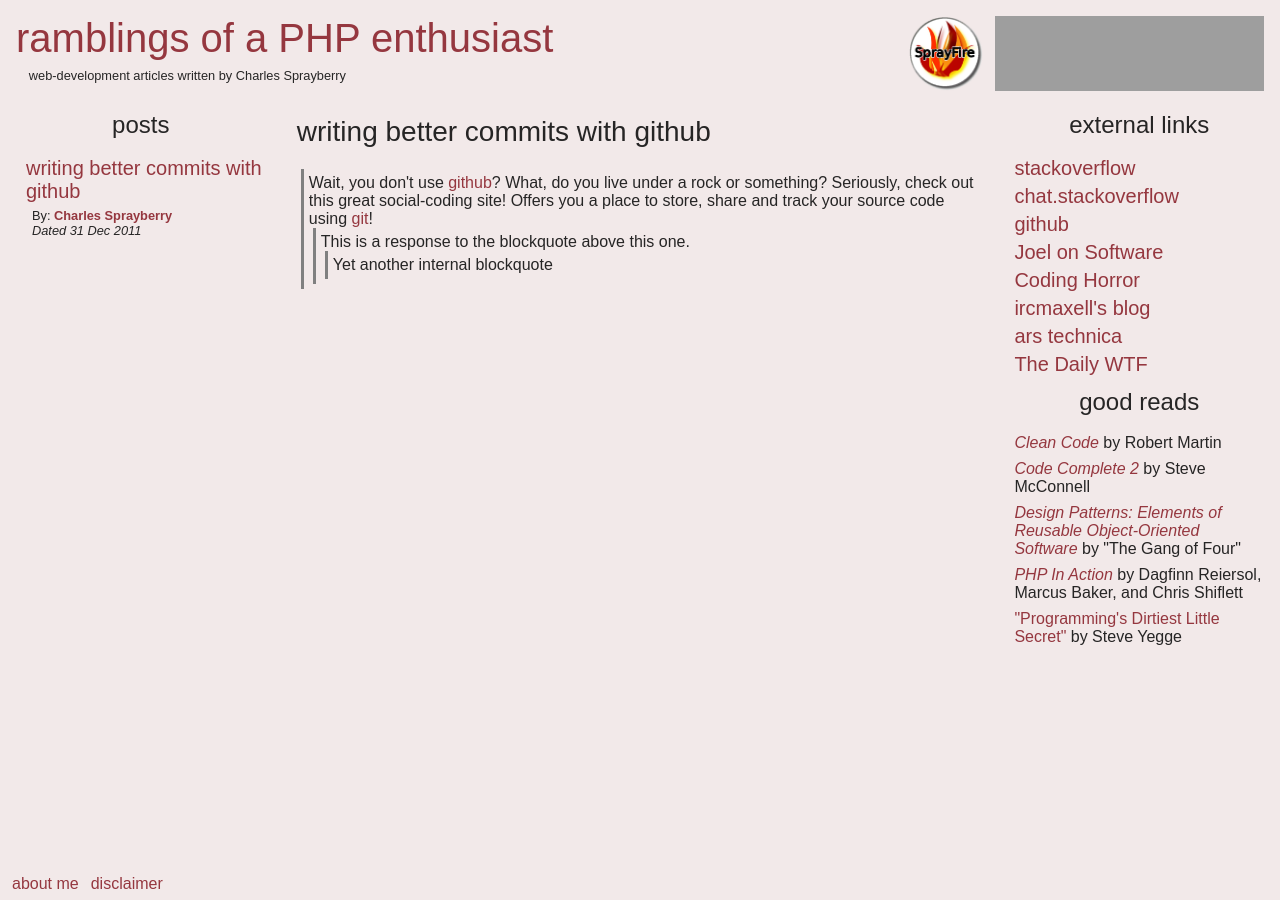
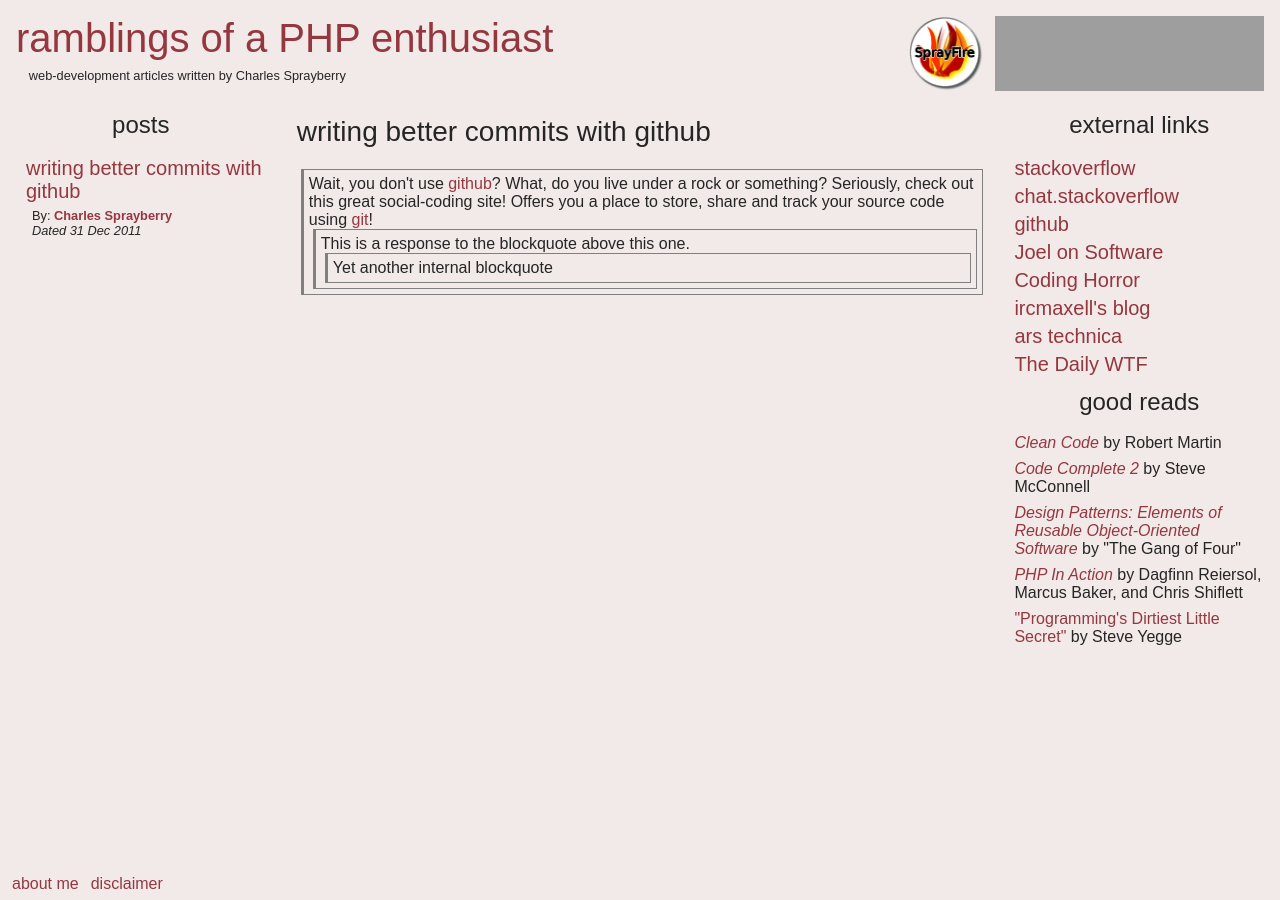
Before and after one commit to cspray/archived-blog, a Jekyll site: the page built from _posts/2011-12-31-writing-better-commits-with-github.html, in a window 1280 px wide. Built offline with Jekyll 4.4.1, drawn with Linux system fonts in a browser that asks for light colours; grey boxes are pictures that could not be loaded.

Commit message:
UPD adding a border all the way around blockquotes

```diff
--- a/_includes/style.css
+++ b/_includes/style.css
@@ -42,6 +42,9 @@ div > h3 {
 blockquote {
     padding: 5px;
     border-left: 3px solid gray;
+    border-right: 1px solid gray;
+    border-top: 1px solid gray;
+    border-bottom: 1px solid gray;
     margin-left: .25em;
 }
 
```
